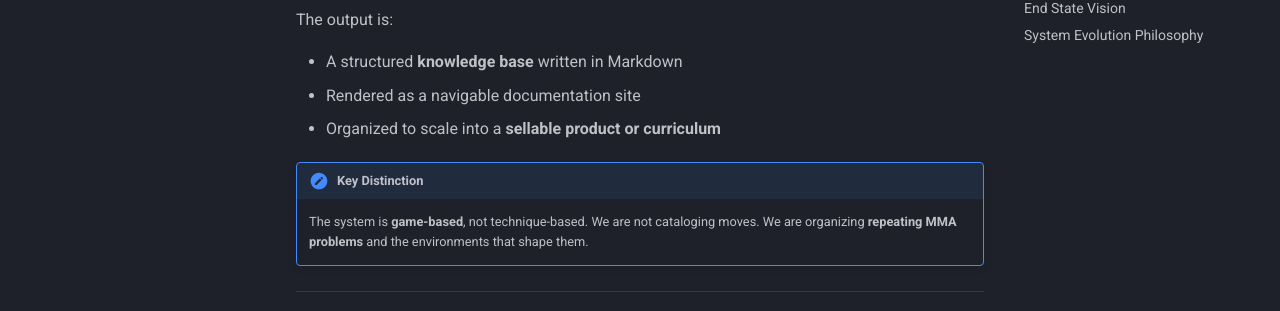
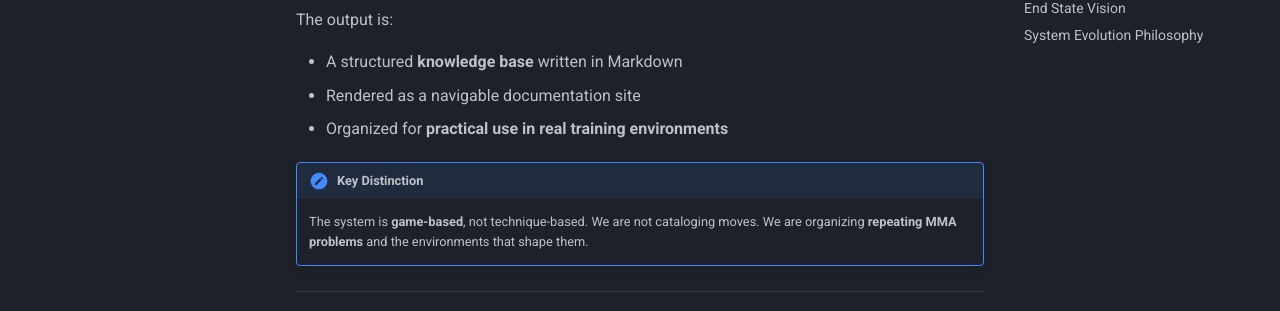
Before and after one commit to ACalienes/Ecological-MMA-Game-System, an MkDocs documentation site: the page built from docs/about/context.md, in a window 1280 px wide and 900 px high. Shown: the part 430-741 px from the top of the window. Built offline with MkDocs 1.6.1 and Material for MkDocs 9.7.7, drawn with Linux system fonts in a browser that asks for light colours; some of the changed text lies outside the part shown.

Commit message:
Remove commercial language from project context
Reword "sellable product or curriculum" to "practical use in real
training environments" - the system's value is its usefulness, not
its commercial potential.

Also update End State Vision to focus on complete coverage rather
than commercial extensibility.

Co-Authored-By: Claude Opus 4.5 <noreply@anthropic.com>

```diff
--- a/docs/about/context.md
+++ b/docs/about/context.md
@@ -12,7 +12,7 @@ The output is:
 
 - A structured **knowledge base** written in Markdown
 - Rendered as a navigable documentation site
-- Organized to scale into a **sellable product or curriculum**
+- Organized for **practical use in real training environments**
 
 !!! note "Key Distinction"
     The system is **game-based**, not technique-based. We are not cataloging moves. We are organizing **repeating MMA problems** and the environments that shape them.
@@ -86,7 +86,7 @@ The long-term goal is:
 - [x] Comprehensive ecological MMA curriculum
 - [x] Navigable via visual map
 - [x] Usable by coaches as reference and planning tool
-- [ ] Extensible into a commercial product
+- [ ] Complete coverage of all MMA environments and decision states
 
 ---
 
```
